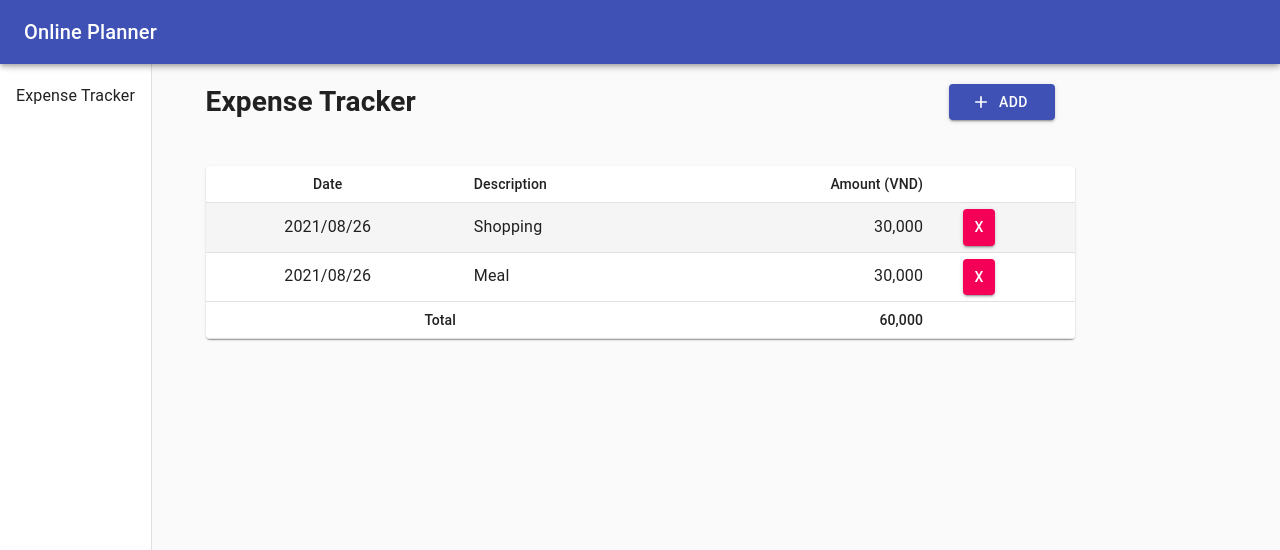
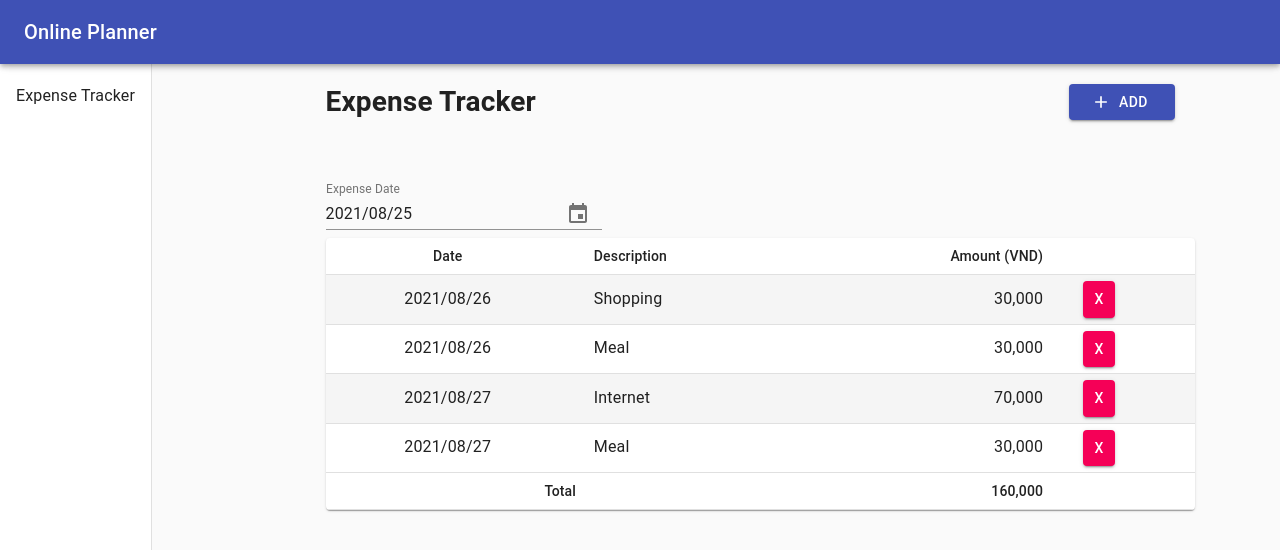
Before and after one commit to anletr97/react-project, a React (Create React App) app: page / in a window 1280 px wide. Shown: the top 550 px of the page. Built offline with nearby package versions, Linux system fonts and the light colour scheme; data requests are answered from the project's data file; the HTML template or start-up script is replaced by a standard one.

Commit message:
feat: add get date api

```diff
--- a/db.json
+++ b/db.json
@@ -11,6 +11,22 @@
       "name": "Meal",
       "amount": 30000,
       "date": 1629969362000
+    },
+    {
+      "name": "Internet",
+      "amount": 70000,
+      "date": 1630083600000,
+      "created_at": 1630083600000,
+      "updated_at": 1630083600000,
+      "id": "peh6ppe"
+    },
+    {
+      "name": "Meal",
+      "amount": 30000,
+      "date": 1630083600000,
+      "created_at": 1630083600000,
+      "updated_at": 1630083600000,
+      "id": "flOQTbY"
     }
   ]
 }
--- a/src/api/expenseApi.ts
+++ b/src/api/expenseApi.ts
@@ -16,6 +16,10 @@ const expenseApi = {
   delete: (id?: string) => {
     return axiosClient.delete(`${URL}/${id}`);
   },
+  // Get transaction by date
+  getByDate(date: string) {
+    return axiosClient.get(`${URL}/${date}`);
+  },
   //   // Update task
   //   update: (id, body) => {
   //     return axiosClient.put(`${API_TASK_URL}/${id}`, body);
--- a/src/components/ExpenseTracker/ExpenseInput.tsx
+++ b/src/components/ExpenseTracker/ExpenseInput.tsx
@@ -9,10 +9,7 @@ import {
   TextField,
 } from "@material-ui/core";
 import { createStyles, makeStyles, Theme } from "@material-ui/core/styles";
-import {
-  KeyboardDatePicker,
-  MuiPickersUtilsProvider,
-} from "@material-ui/pickers";
+import { KeyboardDatePicker, MuiPickersUtilsProvider } from "@material-ui/pickers";
 import { MaterialUiPickersDate } from "@material-ui/pickers/typings/date";
 import DateFnsUtils from "@date-io/date-fns";
 import React, { useState, FocusEventHandler } from "react";
@@ -23,7 +20,7 @@ const useStyles = makeStyles((theme: Theme) =>
     cardContainer: {
       display: "flex",
       padding: 20,
-      height: 250,
+      height: 350,
       marginBottom: 20,
     },
     form: {
@@ -31,7 +28,6 @@ const useStyles = makeStyles((theme: Theme) =>
       paddingRight: 10,
     },
     formControl: {
-      margin: theme.spacing(1),
       minWidth: 120,
       width: "100%",
     },
@@ -69,20 +65,18 @@ const ExpenseInput: React.FC<InputProps> = ({ onAdd }) => {
     setDate(DateUtils.dateToStr(date));
   };
 
-  const handleAddCommas = (e: FocusEventHandler<HTMLInputElement | HTMLTextAreaElement>) => {
-    setAmount(parseInt(parseInt(e.toString()).toLocaleString('en')))
-  }
+  const handleAddCommas = (
+    e: FocusEventHandler<HTMLInputElement | HTMLTextAreaElement>
+  ) => {
+    setAmount(parseInt(parseInt(e.toString()).toLocaleString("en")));
+  };
 
   return (
     <Card className={classes.cardContainer}>
       <form className={classes.form} onSubmit={onSubmit}>
         <Grid container spacing={2}>
           <Grid item xs={12} md={12}>
-            <FormControl
-              className={classes.formControl}
-              required={true}
-              size="small"
-            >
+            <FormControl className={classes.formControl} required={true} size="small">
               <MuiPickersUtilsProvider utils={DateFnsUtils}>
                 <KeyboardDatePicker
                   disableToolbar
@@ -102,11 +96,7 @@ const ExpenseInput: React.FC<InputProps> = ({ onAdd }) => {
           </Grid>
 
           <Grid item xs={12} md={6}>
-            <FormControl
-              className={classes.formControl}
-              required={true}
-              size="small"
-            >
+            <FormControl className={classes.formControl} required={true} size="small">
               <TextField
                 label="Category"
                 required={true}
@@ -124,12 +114,11 @@ const ExpenseInput: React.FC<InputProps> = ({ onAdd }) => {
                 value={amount}
                 //   onChange={handleChange("amount")}
                 onChange={handleAmountChange}
-                endAdornment={
-                  <InputAdornment position="start">VND</InputAdornment>
-                }
+                endAdornment={<InputAdornment position="start">VND</InputAdornment>}
               />
             </FormControl>
           </Grid>
+          <Grid item xs={12} md={12}>
             <Button
               className={classes.formControl}
               type="submit"
@@ -140,6 +129,7 @@ const ExpenseInput: React.FC<InputProps> = ({ onAdd }) => {
               Add
             </Button>
           </Grid>
+        </Grid>
       </form>
     </Card>
   );
--- a/src/components/ExpenseTracker/ExpenseList.tsx
+++ b/src/components/ExpenseTracker/ExpenseList.tsx
@@ -1,4 +1,5 @@
 import {
+  FormControl,
   Paper,
   Table,
   TableBody,
@@ -9,8 +10,12 @@ import {
 } from "@material-ui/core";
 import { IExpense } from "models";
 import ExpenseItem from "./ExpenseItem";
-import React from "react";
+import React, { Fragment, useState } from "react";
 import { NumberUtils } from "utils/number-utils";
+import DateFnsUtils from "@date-io/date-fns";
+import { MuiPickersUtilsProvider, KeyboardDatePicker } from "@material-ui/pickers";
+import { MaterialUiPickersDate } from "@material-ui/pickers/typings/date";
+import { DateUtils } from "utils/date-utils";
 
 type ListProps = {
   expenses: IExpense[];
@@ -18,11 +23,33 @@ type ListProps = {
 };
 
 const ExpenseList: React.FC<ListProps> = (props) => {
+  const [date, setDate] = useState<string>(DateUtils.getCurrentDateStr);
   const totalAmt = props.expenses
     .map((expense) => expense.amount)
     .reduce((total, amount) => total + amount, 0);
 
+  const handleDateChange = (date: MaterialUiPickersDate) => {
+    setDate(DateUtils.dateToStr(date));
+  };
   return (
+    <Fragment>
+      <FormControl>
+        <MuiPickersUtilsProvider utils={DateFnsUtils}>
+          <KeyboardDatePicker
+            disableToolbar
+            variant="inline"
+            format="yyyy/MM/dd"
+            margin="normal"
+            id="expense-date"
+            label="Expense Date"
+            value={date}
+            onChange={handleDateChange}
+            KeyboardButtonProps={{
+              "aria-label": "change date",
+            }}
+          />
+        </MuiPickersUtilsProvider>
+      </FormControl>
       <TableContainer component={Paper}>
         <Table size="small" aria-label="a dense table">
           <TableHead>
@@ -51,6 +78,7 @@ const ExpenseList: React.FC<ListProps> = (props) => {
           </TableHead>
         </Table>
       </TableContainer>
+    </Fragment>
   );
 };
 
--- a/src/components/ExpenseTracker/ExpenseTracker.tsx
+++ b/src/components/ExpenseTracker/ExpenseTracker.tsx
@@ -22,6 +22,9 @@ const ExpenseTracker: React.FC = () => {
     fetchData();
   }, []);
 
+  /**
+   * Fetch expense to display
+   */
   const fetchExpenses = async () => {
     let arr: any[] = [];
     await expenseApi.fetch().then((res) => {
@@ -30,7 +33,7 @@ const ExpenseTracker: React.FC = () => {
     return arr;
   };
 
-  const addTransaction: AddExpenseForm = (name, amount, date) => {
+  const addTransaction: AddExpenseForm = async (name, amount, date) => {
     // const expense: IExpense =;
     const expense = {
       name,
@@ -40,7 +43,7 @@ const ExpenseTracker: React.FC = () => {
       updated_at: DateUtils.strToTimeStamp(DateUtils.getCurrentDateStr()),
     };
 
-    expenseApi.add(expense).then((res) => {
+    await expenseApi.add(expense).then((res) => {
       setExpenses([res, ...expenses]);
     });
 
@@ -65,9 +68,7 @@ const ExpenseTracker: React.FC = () => {
       </div>
       <Grid container spacing={3}>
         <Grid item xs={12} md={12}>
-          <Fragment>
-            {showInput && <ExpenseInput onAdd={addTransaction} />}
-          </Fragment>
+          <Fragment>{showInput && <ExpenseInput onAdd={addTransaction} />}</Fragment>
         </Grid>
         <Grid item xs={12} md={12}>
           <ExpenseList expenses={expenses} onDelete={deleteTransaction} />
--- a/src/components/Layout/Header.tsx
+++ b/src/components/Layout/Header.tsx
@@ -1,18 +1,17 @@
-import {
-  AppBar,
-  IconButton,
-  Toolbar,
-  Typography,
-  CssBaseline,
-} from "@material-ui/core";
+import { AppBar, IconButton, Toolbar, Typography, CssBaseline } from "@material-ui/core";
 import { makeStyles, Theme } from "@material-ui/core/";
 import MenuIcon from "@material-ui/icons/Menu";
 import React, { Fragment } from "react";
 
+const drawerWidth = 240;
 const useStyles = makeStyles((theme: Theme) => ({
   appBar: {
     // Make the app bar z-index always one more than the drawer z-index
     zIndex: theme.zIndex.drawer + 1,
+    [theme.breakpoints.up("sm")]: {
+      // width: `calc(100% - ${drawerWidth}px)`,
+      marginLeft: drawerWidth,
+    },
   },
   menuButton: {
     [theme.breakpoints.up("sm")]: {
--- a/src/components/Layout/NavBar.tsx
+++ b/src/components/Layout/NavBar.tsx
@@ -1,24 +1,18 @@
 import React, { useState } from "react";
-import {
-  Drawer,
-  List,
-  ListItem,
-  ListItemText,
-  Toolbar,
-} from "@material-ui/core";
+import { Drawer, List, ListItem, ListItemText, Toolbar } from "@material-ui/core";
 import { createStyles, makeStyles } from "@material-ui/core/styles";
 import { NavLink } from "react-router-dom";
 import { Routes } from "routes";
 
+const drawerWidth = 240;
 // Styling
 const useStyles = makeStyles((theme) =>
   createStyles({
-    root: {
-      //backgroundColor: theme.palette.background.paper,
-      display: "flex",
-    },
     drawer: {
-      flexShrink: 0,
+      [theme.breakpoints.up("sm")]: {
+        width: drawerWidth,
+        flexShrink: 0,
+      },
     },
     drawerContainer: {
       overflow: "auto",
```
Lines whose indentation alone changed are shown as unchanged.
